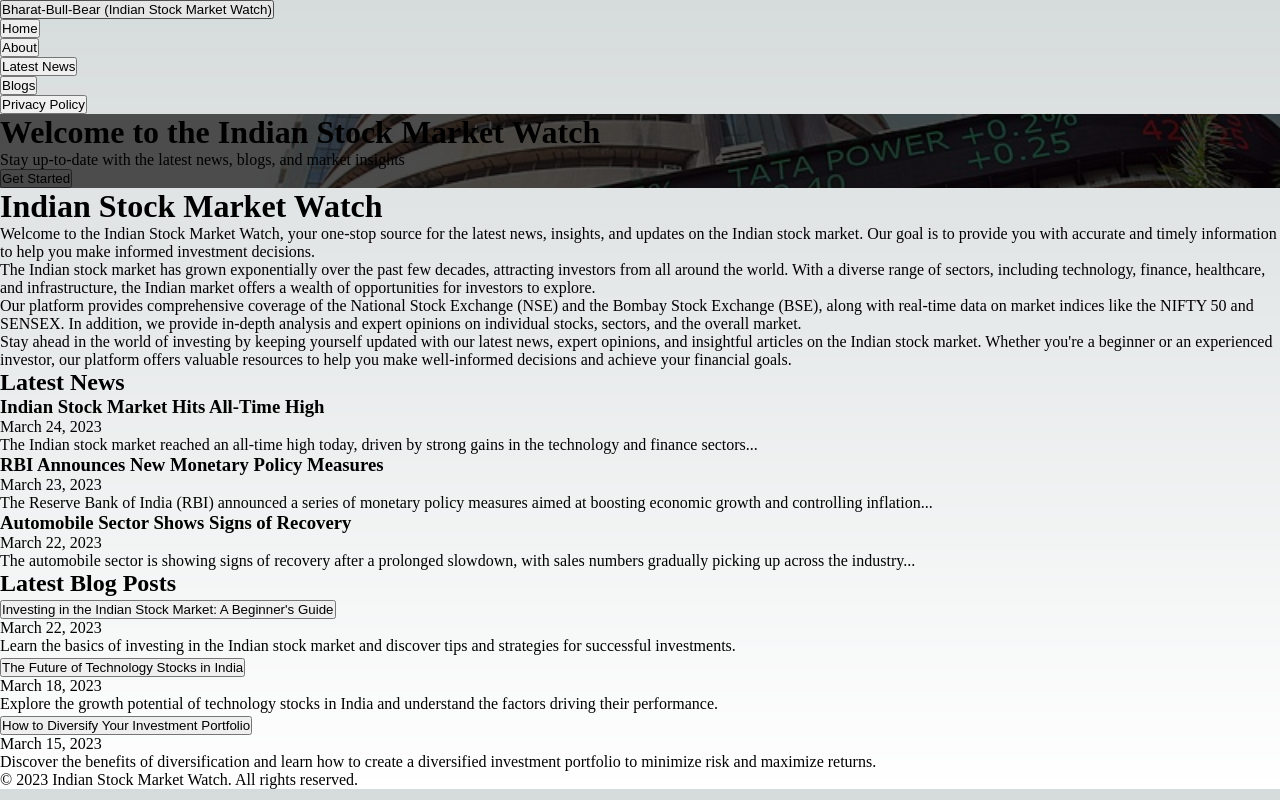
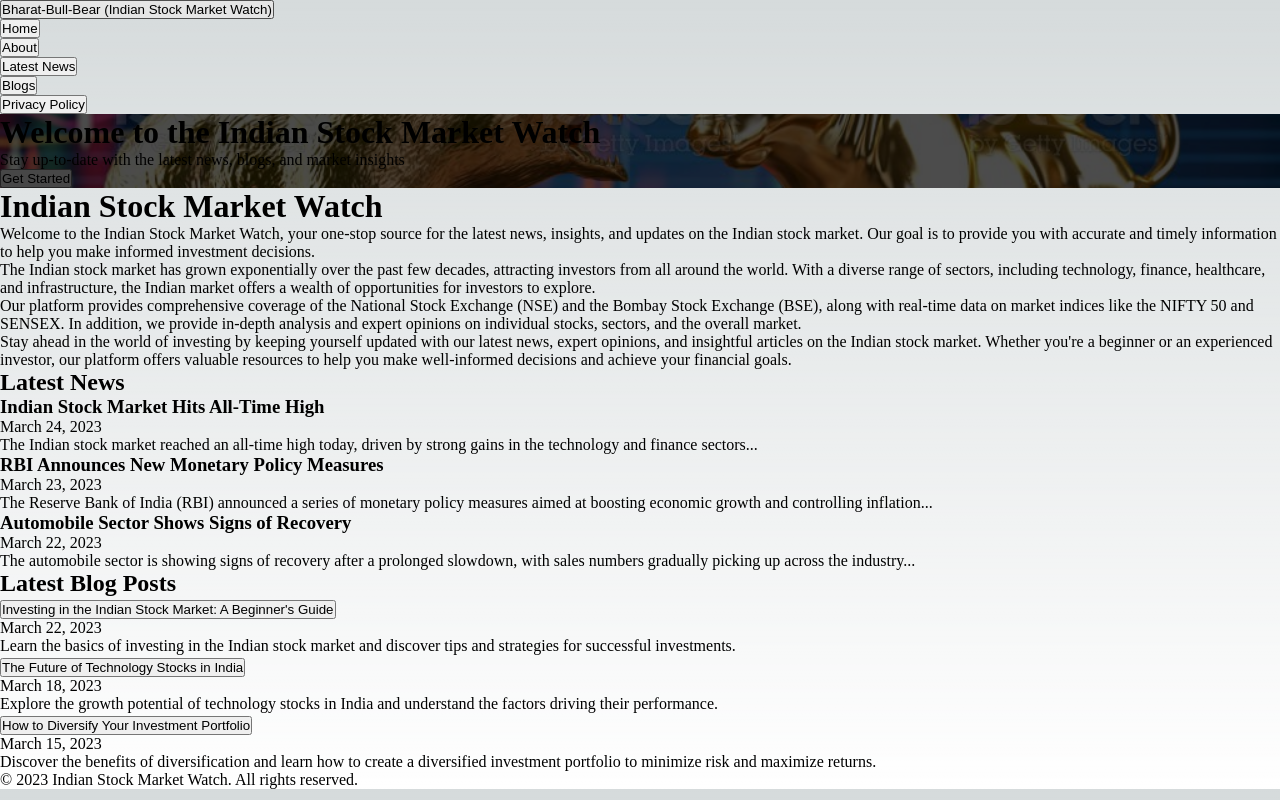
Before and after one commit to sudheer313/Indian-Stock-Markett-Watch, a Next.js app: page / in a window 1280 px wide. Built offline with nearby package versions, Linux system fonts and the light colour scheme.

Commit message:
update img2 to public folder

```diff
--- a/styles/Hero.module.css
+++ b/styles/Hero.module.css
@@ -1,6 +1,6 @@
 .heroImage {
   position: relative;
-  background-image: url('/img1.jpg');
+  background-image: url('/img2.jpg');
   background-size: cover;
   background-position: center;
 }
```
Also changed, not shown: public/img2.jpg (added).
